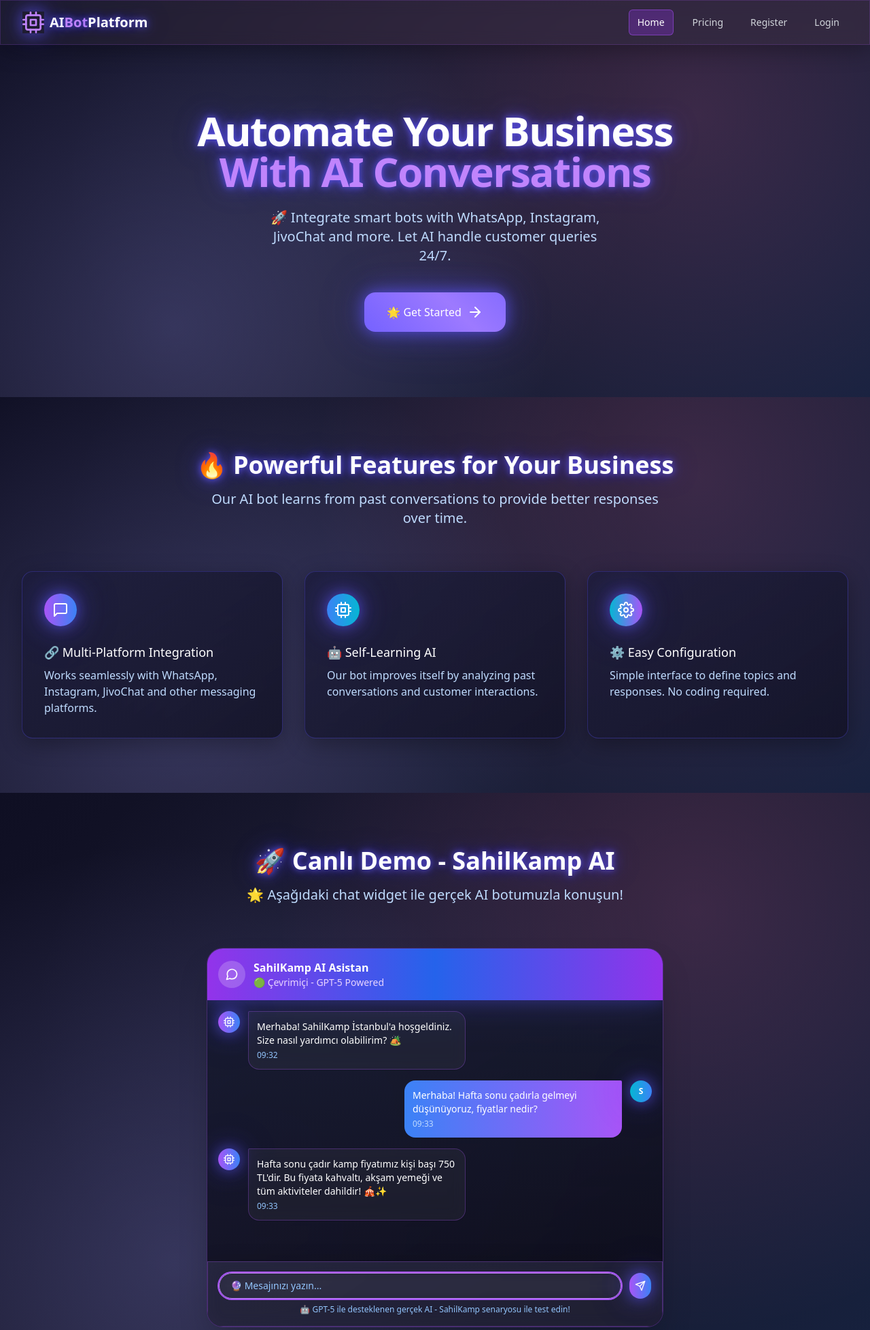
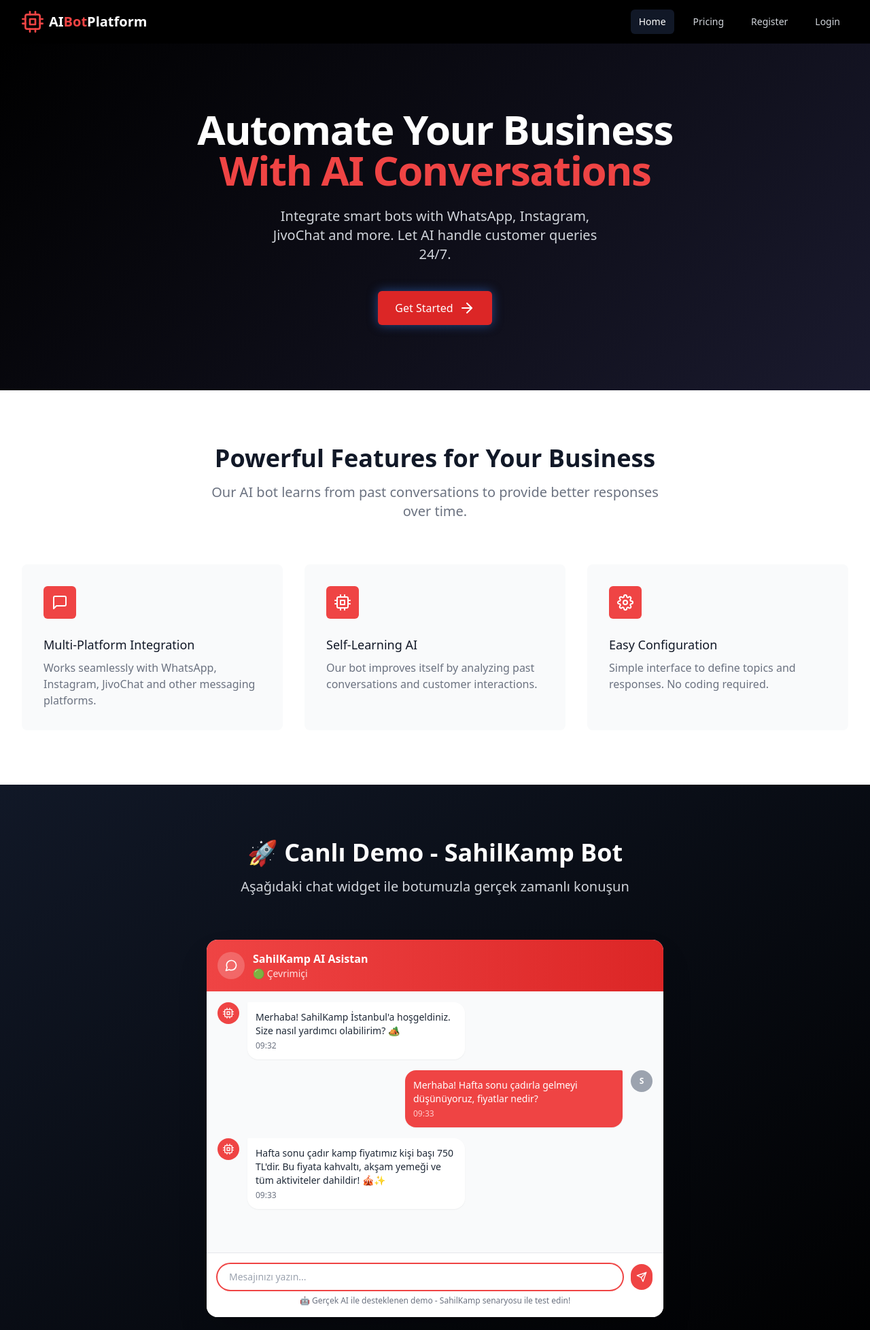
Before and after one commit to sikissavar-pixel/botcuk, a Flask app: page / in a window 1280 px wide. Shown: the top 1956 px of the page at 68% size. Run offline with Flask 3, Linux system fonts and the light colour scheme; some libraries are stand-ins or nearby versions.

Commit message:
Restore the original appearance of the home page
Revert CSS changes to restore the default home page styling and color scheme.

Replit-Commit-Author: Agent
Replit-Commit-Session-Id: 54fe6a02-0296-4675-95f7-befa3d5059c6
Replit-Commit-Checkpoint-Type: full_checkpoint
Replit-Commit-Screenshot-Url: https://storage.googleapis.com/screenshot-production-us-central1/76404261-00aa-4382-b7c3-d7e39bb57922/54fe6a02-0296-4675-95f7-befa3d5059c6/gjP9e2A

```diff
--- a/templates/index.html
+++ b/templates/index.html
@@ -11,78 +11,38 @@
     <script src="https://cdn.jsdelivr.net/npm/feather-icons/dist/feather.min.js"></script>
     <script src="https://unpkg.com/feather-icons"></script>
     <style>
-        /* Uzay Panel Sistem Estetik */
-        .cosmic-bg {
-            background: linear-gradient(135deg, #0f0f23 0%, #1a1a2e 50%, #16213e 100%);
-            position: relative;
-            overflow: hidden;
+        .hero-gradient {
+            background: linear-gradient(135deg, #000000 0%, #1a1a2e 100%);
         }
-        .cosmic-bg::before {
-            content: '';
-            position: absolute;
-            top: 0;
-            left: 0;
-            right: 0;
-            bottom: 0;
-            background-image:
-                radial-gradient(circle at 20% 80%, rgba(120, 119, 198, 0.3) 0%, transparent 50%),
-                radial-gradient(circle at 80% 20%, rgba(255, 119, 198, 0.15) 0%, transparent 50%),
-                radial-gradient(circle at 40% 40%, rgba(120, 119, 198, 0.1) 0%, transparent 50%);
+        .feature-card:hover {
+            transform: translateY(-5px);
+            box-shadow: 0 20px 25px -5px rgba(0, 0, 0, 0.1), 0 10px 10px -5px rgba(0, 0, 0, 0.04);
         }
-        .glass-panel {
-            background: rgba(255, 255, 255, 0.05);
-            backdrop-filter: blur(10px);
-            border: 1px solid rgba(255, 255, 255, 0.1);
-            box-shadow: 0 8px 32px rgba(0, 0, 0, 0.3);
+        .glow-btn {
+            box-shadow: 0 0 15px rgba(59, 130, 246, 0.5);
         }
-        .neon-glow {
-            box-shadow: 0 0 20px rgba(94, 84, 255, 0.6), 0 0 40px rgba(94, 84, 255, 0.4), 0 0 80px rgba(94, 84, 255, 0.2);
-        }
-        .neon-text {
-            text-shadow: 0 0 10px rgba(94, 84, 255, 0.8), 0 0 20px rgba(94, 84, 255, 0.6), 0 0 40px rgba(94, 84, 255, 0.4);
-        }
-        .cyber-card {
-            background: linear-gradient(145deg, rgba(30, 30, 60, 0.8) 0%, rgba(20, 20, 40, 0.9) 100%);
-            border: 1px solid rgba(94, 84, 255, 0.3);
-            transition: all 0.3s ease;
-        }
-        .cyber-card:hover {
-            transform: translateY(-8px) scale(1.02);
-            border-color: rgba(94, 84, 255, 0.8);
-            box-shadow: 0 20px 40px rgba(94, 84, 255, 0.2);
-        }
-        .plasma-btn {
-            background: linear-gradient(45deg, #5e54ff, #9d7aff, #5e54ff);
-            background-size: 200% 200%;
-            animation: plasma-flow 3s ease-in-out infinite;
-        }
-        @keyframes plasma-flow {
-            0%, 100% { background-position: 0% 50%; }
-            50% { background-position: 100% 50%; }
-        }
-        .typing-indicator {
-            background: rgba(94, 84, 255, 0.1);
-            border: 1px solid rgba(94, 84, 255, 0.3);
+        .glow-btn:hover {
+            box-shadow: 0 0 25px rgba(59, 130, 246, 0.7);
         }
     </style>
 </head>
-<body class="font-sans antialiased text-white cosmic-bg min-h-screen">
+<body class="font-sans antialiased text-gray-900">
     <!-- Navigation -->
-    <nav class="glass-panel text-white sticky top-0 z-50 border-b border-purple-500/20">
+    <nav class="bg-black text-white sticky top-0 z-50">
         <div class="max-w-7xl mx-auto px-4 sm:px-6 lg:px-8">
             <div class="flex justify-between h-16 items-center">
                 <div class="flex items-center">
                     <div class="flex-shrink-0 flex items-center">
-                        <i data-feather="cpu" class="h-8 w-8 text-purple-400 neon-glow"></i>
-                        <span class="ml-2 text-xl font-bold neon-text">AI<span class="text-purple-400">Bot</span>Platform</span>
+                        <i data-feather="cpu" class="h-8 w-8 text-red-500"></i>
+                        <span class="ml-2 text-xl font-bold">AI<span class="text-red-500">Bot</span>Platform</span>
                     </div>
                 </div>
                 <div class="hidden md:block">
                     <div class="ml-10 flex items-baseline space-x-4">
-                        <a href="{{ url_for('index') }}" class="px-3 py-2 rounded-md text-sm font-medium bg-purple-600/30 text-white border border-purple-500/50">Home</a>
-                        <a href="{{ url_for('pricing') }}" class="px-3 py-2 rounded-md text-sm font-medium text-gray-300 hover:text-white hover:bg-purple-600/20 hover:border hover:border-purple-500/50 transition-all">Pricing</a>
-                        <a href="{{ url_for('register') }}" class="px-3 py-2 rounded-md text-sm font-medium text-gray-300 hover:text-white hover:bg-purple-600/20 hover:border hover:border-purple-500/50 transition-all">Register</a>
-                        <a href="{{ url_for('login') }}" class="px-3 py-2 rounded-md text-sm font-medium text-gray-300 hover:text-white hover:bg-purple-600/20 hover:border hover:border-purple-500/50 transition-all">Login</a>
+                        <a href="{{ url_for('index') }}" class="px-3 py-2 rounded-md text-sm font-medium bg-gray-900 text-white">Home</a>
+                        <a href="{{ url_for('pricing') }}" class="px-3 py-2 rounded-md text-sm font-medium text-gray-300 hover:text-white hover:bg-gray-700">Pricing</a>
+                        <a href="{{ url_for('register') }}" class="px-3 py-2 rounded-md text-sm font-medium text-gray-300 hover:text-white hover:bg-gray-700">Register</a>
+                        <a href="{{ url_for('login') }}" class="px-3 py-2 rounded-md text-sm font-medium text-gray-300 hover:text-white hover:bg-gray-700">Login</a>
                     </div>
                 </div>
                 <div class="-mr-2 flex md:hidden">
@@ -95,19 +55,19 @@
     </nav>
 
     <!-- Hero Section -->
-    <section class="cosmic-bg text-white relative overflow-hidden">
+    <section class="hero-gradient text-white">
         <div class="max-w-7xl mx-auto py-24 px-4 sm:px-6 lg:px-8">
             <div class="text-center" data-aos="fade-up">
                 <h1 class="text-4xl md:text-6xl font-extrabold tracking-tight">
-                    <span class="block neon-text">Automate Your Business</span>
-                    <span class="block text-purple-400 neon-text">With AI Conversations</span>
+                    <span class="block">Automate Your Business</span>
+                    <span class="block text-red-500">With AI Conversations</span>
                 </h1>
-                <p class="mt-6 max-w-lg mx-auto text-xl text-blue-200">
-                    🚀 Integrate smart bots with WhatsApp, Instagram, JivoChat and more. Let AI handle customer queries 24/7.
+                <p class="mt-6 max-w-lg mx-auto text-xl text-gray-300">
+                    Integrate smart bots with WhatsApp, Instagram, JivoChat and more. Let AI handle customer queries 24/7.
                 </p>
                 <div class="mt-10">
-                    <a href="{{ url_for('register') }}" class="plasma-btn neon-glow inline-flex items-center px-8 py-4 border border-transparent text-base font-medium rounded-2xl text-white font-bold hover:scale-105 transition-all duration-300">
-                        🌟 Get Started
+                    <a href="{{ url_for('register') }}" class="glow-btn inline-flex items-center px-6 py-3 border border-transparent text-base font-medium rounded-md text-white bg-red-600 hover:bg-red-700">
+                        Get Started
                         <i data-feather="arrow-right" class="ml-2"></i>
                     </a>
                 </div>
@@ -116,44 +76,44 @@
     </section>
 
     <!-- Features Section -->
-    <section class="py-20 cosmic-bg relative">
+    <section class="py-20 bg-white">
         <div class="max-w-7xl mx-auto px-4 sm:px-6 lg:px-8">
             <div class="text-center mb-16">
-                <h2 class="text-3xl font-extrabold text-white neon-text sm:text-4xl" data-aos="fade-up">
-                    🔥 Powerful Features for Your Business
+                <h2 class="text-3xl font-extrabold text-gray-900 sm:text-4xl" data-aos="fade-up">
+                    Powerful Features for Your Business
                 </h2>
-                <p class="mt-4 max-w-2xl text-xl text-blue-200 mx-auto" data-aos="fade-up" data-aos-delay="100">
+                <p class="mt-4 max-w-2xl text-xl text-gray-500 mx-auto" data-aos="fade-up" data-aos-delay="100">
                     Our AI bot learns from past conversations to provide better responses over time.
                 </p>
             </div>
 
             <div class="grid grid-cols-1 gap-8 md:grid-cols-3">
-                <div class="cyber-card glass-panel p-8 rounded-2xl transition-all duration-300" data-aos="fade-up" data-aos-delay="200">
-                    <div class="flex items-center justify-center h-12 w-12 rounded-full bg-gradient-to-r from-purple-500 to-blue-500 text-white neon-glow">
+                <div class="feature-card bg-gray-50 p-8 rounded-lg transition-all duration-300" data-aos="fade-up" data-aos-delay="200">
+                    <div class="flex items-center justify-center h-12 w-12 rounded-md bg-red-500 text-white">
                         <i data-feather="message-square"></i>
                     </div>
-                    <h3 class="mt-6 text-lg font-medium text-white">🔗 Multi-Platform Integration</h3>
-                    <p class="mt-2 text-base text-blue-200">
+                    <h3 class="mt-6 text-lg font-medium text-gray-900">Multi-Platform Integration</h3>
+                    <p class="mt-2 text-base text-gray-500">
                         Works seamlessly with WhatsApp, Instagram, JivoChat and other messaging platforms.
                     </p>
                 </div>
 
-                <div class="cyber-card glass-panel p-8 rounded-2xl transition-all duration-300" data-aos="fade-up" data-aos-delay="300">
-                    <div class="flex items-center justify-center h-12 w-12 rounded-full bg-gradient-to-r from-blue-500 to-cyan-500 text-white neon-glow">
+                <div class="feature-card bg-gray-50 p-8 rounded-lg transition-all duration-300" data-aos="fade-up" data-aos-delay="300">
+                    <div class="flex items-center justify-center h-12 w-12 rounded-md bg-red-500 text-white">
                         <i data-feather="cpu"></i>
                     </div>
-                    <h3 class="mt-6 text-lg font-medium text-white">🤖 Self-Learning AI</h3>
-                    <p class="mt-2 text-base text-blue-200">
+                    <h3 class="mt-6 text-lg font-medium text-gray-900">Self-Learning AI</h3>
+                    <p class="mt-2 text-base text-gray-500">
                         Our bot improves itself by analyzing past conversations and customer interactions.
                     </p>
                 </div>
 
-                <div class="cyber-card glass-panel p-8 rounded-2xl transition-all duration-300" data-aos="fade-up" data-aos-delay="400">
-                    <div class="flex items-center justify-center h-12 w-12 rounded-full bg-gradient-to-r from-cyan-500 to-purple-500 text-white neon-glow">
+                <div class="feature-card bg-gray-50 p-8 rounded-lg transition-all duration-300" data-aos="fade-up" data-aos-delay="400">
+                    <div class="flex items-center justify-center h-12 w-12 rounded-md bg-red-500 text-white">
                         <i data-feather="settings"></i>
                     </div>
-                    <h3 class="mt-6 text-lg font-medium text-white">⚙️ Easy Configuration</h3>
-                    <p class="mt-2 text-base text-blue-200">
+                    <h3 class="mt-6 text-lg font-medium text-gray-900">Easy Configuration</h3>
+                    <p class="mt-2 text-base text-gray-500">
                         Simple interface to define topics and responses. No coding required.
                     </p>
                 </div>
@@ -162,85 +122,85 @@
     </section>
 
     <!-- Live Demo Section -->
-    <section class="py-20 cosmic-bg text-white relative overflow-hidden">
+    <section class="py-20 bg-gradient-to-br from-gray-900 to-black text-white">
         <div class="max-w-7xl mx-auto px-4 sm:px-6 lg:px-8">
             <div class="lg:text-center mb-16">
-                <h2 class="text-3xl font-extrabold text-white neon-text sm:text-4xl" data-aos="fade-up">
-                    🚀 Canlı Demo - SahilKamp AI
+                <h2 class="text-3xl font-extrabold text-white sm:text-4xl" data-aos="fade-up">
+                    🚀 Canlı Demo - SahilKamp Bot
                 </h2>
-                <p class="mt-4 max-w-2xl text-xl text-blue-200 lg:mx-auto" data-aos="fade-up" data-aos-delay="100">
-                    🌟 Aşağıdaki chat widget ile gerçek AI botumuzla konuşun!
+                <p class="mt-4 max-w-2xl text-xl text-gray-300 lg:mx-auto" data-aos="fade-up" data-aos-delay="100">
+                    Aşağıdaki chat widget ile botumuzla gerçek zamanlı konuşun
                 </p>
             </div>
 
             <div class="max-w-2xl mx-auto">
-                <div class="glass-panel cyber-card rounded-3xl shadow-2xl overflow-hidden border border-purple-500/30" data-aos="fade-up" data-aos-delay="200">
+                <div class="bg-white rounded-2xl shadow-2xl overflow-hidden" data-aos="fade-up" data-aos-delay="200">
                     <!-- Chat Header -->
-                    <div class="bg-gradient-to-r from-purple-600 via-blue-600 to-purple-600 p-4 text-white neon-glow">
+                    <div class="bg-gradient-to-r from-red-500 to-red-600 p-4 text-white">
                         <div class="flex items-center space-x-3">
                             <div class="w-10 h-10 bg-white bg-opacity-20 rounded-full flex items-center justify-center">
                                 <i data-feather="message-circle" class="w-5 h-5"></i>
                             </div>
                             <div>
                                 <h3 class="font-semibold">SahilKamp AI Asistan</h3>
-                                <p class="text-sm text-purple-200">🟢 Çevrimiçi - GPT-5 Powered</p>
+                                <p class="text-sm text-red-100">🟢 Çevrimiçi</p>
                             </div>
                         </div>
                     </div>
 
                     <!-- Chat Messages -->
-                    <div class="h-96 overflow-y-auto p-4 space-y-4 bg-gradient-to-b from-gray-900/50 to-black/30" id="chat-messages">
+                    <div class="h-96 overflow-y-auto p-4 space-y-4 bg-gray-50" id="chat-messages">
                         <!-- Bot Message -->
                         <div class="flex items-start space-x-3" data-aos="fade-right" data-aos-delay="300">
-                            <div class="w-8 h-8 bg-gradient-to-r from-purple-500 to-blue-500 rounded-full flex items-center justify-center flex-shrink-0 neon-glow">
+                            <div class="w-8 h-8 bg-red-500 rounded-full flex items-center justify-center flex-shrink-0">
                                 <i data-feather="cpu" class="w-4 h-4 text-white"></i>
                             </div>
-                            <div class="glass-panel rounded-2xl rounded-tl-sm p-3 shadow-sm max-w-xs border border-purple-500/30">
-                                <p class="text-white text-sm">Merhaba! SahilKamp İstanbul'a hoşgeldiniz. Size nasıl yardımcı olabilirim? 🏕️</p>
-                                <span class="text-xs text-blue-300 block mt-1">09:32</span>
+                            <div class="bg-white rounded-2xl rounded-tl-sm p-3 shadow-sm max-w-xs">
+                                <p class="text-gray-800 text-sm">Merhaba! SahilKamp İstanbul'a hoşgeldiniz. Size nasıl yardımcı olabilirim? 🏕️</p>
+                                <span class="text-xs text-gray-500 block mt-1">09:32</span>
                             </div>
                         </div>
 
                         <!-- User Message -->
                         <div class="flex items-start space-x-3 justify-end" data-aos="fade-left" data-aos-delay="400">
-                            <div class="bg-gradient-to-r from-blue-500 to-purple-500 rounded-2xl rounded-tr-sm p-3 shadow-sm max-w-xs neon-glow">
+                            <div class="bg-red-500 rounded-2xl rounded-tr-sm p-3 shadow-sm max-w-xs">
                                 <p class="text-white text-sm">Merhaba! Hafta sonu çadırla gelmeyi düşünüyoruz, fiyatlar nedir?</p>
-                                <span class="text-xs text-blue-200 block mt-1">09:33</span>
+                                <span class="text-xs text-red-200 block mt-1">09:33</span>
                             </div>
-                            <div class="w-8 h-8 bg-gradient-to-r from-cyan-500 to-blue-500 rounded-full flex items-center justify-center flex-shrink-0 neon-glow">
+                            <div class="w-8 h-8 bg-gray-400 rounded-full flex items-center justify-center flex-shrink-0">
                                 <span class="text-white text-xs font-bold">S</span>
                             </div>
                         </div>
 
                         <!-- Bot Response -->
                         <div class="flex items-start space-x-3" data-aos="fade-right" data-aos-delay="500">
-                            <div class="w-8 h-8 bg-gradient-to-r from-purple-500 to-blue-500 rounded-full flex items-center justify-center flex-shrink-0 neon-glow">
+                            <div class="w-8 h-8 bg-red-500 rounded-full flex items-center justify-center flex-shrink-0">
                                 <i data-feather="cpu" class="w-4 h-4 text-white"></i>
                             </div>
-                            <div class="glass-panel rounded-2xl rounded-tl-sm p-3 shadow-sm max-w-xs border border-purple-500/30">
-                                <p class="text-white text-sm">Hafta sonu çadır kamp fiyatımız kişi başı 750 TL'dir. Bu fiyata kahvaltı, akşam yemeği ve tüm aktiviteler dahildir! 🎪✨</p>
-                                <span class="text-xs text-blue-300 block mt-1">09:33</span>
+                            <div class="bg-white rounded-2xl rounded-tl-sm p-3 shadow-sm max-w-xs">
+                                <p class="text-gray-800 text-sm">Hafta sonu çadır kamp fiyatımız kişi başı 750 TL'dir. Bu fiyata kahvaltı, akşam yemeği ve tüm aktiviteler dahildir! 🎪✨</p>
+                                <span class="text-xs text-gray-500 block mt-1">09:33</span>
                             </div>
                         </div>
                     </div>
 
                     <!-- Chat Input -->
-                    <div class="p-4 glass-panel border-t border-purple-500/30">
+                    <div class="p-4 bg-white border-t border-gray-200">
                         <div class="flex space-x-3">
                             <input
                                 type="text"
                                 id="demo-input"
-                                placeholder="🔮 Mesajınızı yazın..."
-                                class="flex-1 glass-panel border border-purple-500/50 rounded-full px-4 py-2 text-sm text-white placeholder-blue-300 focus:outline-none focus:ring-2 focus:ring-purple-500 focus:border-purple-400 bg-transparent typing-indicator"
+                                placeholder="Mesajınızı yazın..."
+                                class="flex-1 border border-gray-300 rounded-full px-4 py-2 text-sm focus:outline-none focus:ring-2 focus:ring-red-500 focus:border-transparent"
                             >
                             <button
                                 id="demo-send"
-                                class="bg-gradient-to-r from-purple-500 to-blue-500 text-white rounded-full p-2 hover:scale-110 transition-all duration-200 flex items-center justify-center neon-glow"
+                                class="bg-red-500 text-white rounded-full p-2 hover:bg-red-600 transition-colors duration-200 flex items-center justify-center"
                             >
                                 <i data-feather="send" class="w-4 h-4"></i>
                             </button>
                         </div>
-                        <p class="text-xs text-blue-300 mt-2 text-center">🤖 GPT-5 ile desteklenen gerçek AI - SahilKamp senaryosu ile test edin!</p>
+                        <p class="text-xs text-gray-500 mt-2 text-center">🤖 Gerçek AI ile desteklenen demo - SahilKamp senaryosu ile test edin!</p>
                     </div>
                 </div>
             </div>
@@ -390,11 +350,11 @@
             if (isUser) {
                 messageDiv.innerHTML = `
                     <div class="flex items-start space-x-3 justify-end">
-                        <div class="bg-gradient-to-r from-blue-500 to-purple-500 rounded-2xl rounded-tr-sm p-3 shadow-sm max-w-xs neon-glow">
+                        <div class="bg-red-500 rounded-2xl rounded-tr-sm p-3 shadow-sm max-w-xs">
                             <p class="text-white text-sm">${message}</p>
-                            <span class="text-xs text-blue-200 block mt-1">${time}</span>
+                            <span class="text-xs text-red-200 block mt-1">${time}</span>
                         </div>
-                        <div class="w-8 h-8 bg-gradient-to-r from-cyan-500 to-blue-500 rounded-full flex items-center justify-center flex-shrink-0 neon-glow">
+                        <div class="w-8 h-8 bg-gray-400 rounded-full flex items-center justify-center flex-shrink-0">
                             <span class="text-white text-xs font-bold">S</span>
                         </div>
                     </div>
@@ -402,12 +362,12 @@
             } else {
                 messageDiv.innerHTML = `
                     <div class="flex items-start space-x-3">
-                        <div class="w-8 h-8 bg-gradient-to-r from-purple-500 to-blue-500 rounded-full flex items-center justify-center flex-shrink-0 neon-glow">
+                        <div class="w-8 h-8 bg-red-500 rounded-full flex items-center justify-center flex-shrink-0">
                             <i data-feather="cpu" class="w-4 h-4 text-white"></i>
                         </div>
-                        <div class="glass-panel rounded-2xl rounded-tl-sm p-3 shadow-sm max-w-xs border border-purple-500/30">
-                            <p class="text-white text-sm">${message}</p>
-                            <span class="text-xs text-blue-300 block mt-1">${time}</span>
+                        <div class="bg-white rounded-2xl rounded-tl-sm p-3 shadow-sm max-w-xs">
+                            <p class="text-gray-800 text-sm">${message}</p>
+                            <span class="text-xs text-gray-500 block mt-1">${time}</span>
                         </div>
                     </div>
                 `;
@@ -438,11 +398,11 @@
             typingDiv.id = 'typing-indicator';
             typingDiv.innerHTML = `
                 <div class="flex items-start space-x-3">
-                    <div class="w-8 h-8 bg-gradient-to-r from-purple-500 to-blue-500 rounded-full flex items-center justify-center flex-shrink-0 neon-glow">
+                    <div class="w-8 h-8 bg-red-500 rounded-full flex items-center justify-center flex-shrink-0">
                         <i data-feather="cpu" class="w-4 h-4 text-white"></i>
                     </div>
-                    <div class="glass-panel rounded-2xl rounded-tl-sm p-3 shadow-sm max-w-xs border border-purple-500/30">
-                        <p class="text-white text-sm">🤖 Düşünüyor...</p>
+                    <div class="bg-white rounded-2xl rounded-tl-sm p-3 shadow-sm max-w-xs">
+                        <p class="text-gray-800 text-sm">🤖 Düşünüyor...</p>
                     </div>
                 </div>
             `;
```
